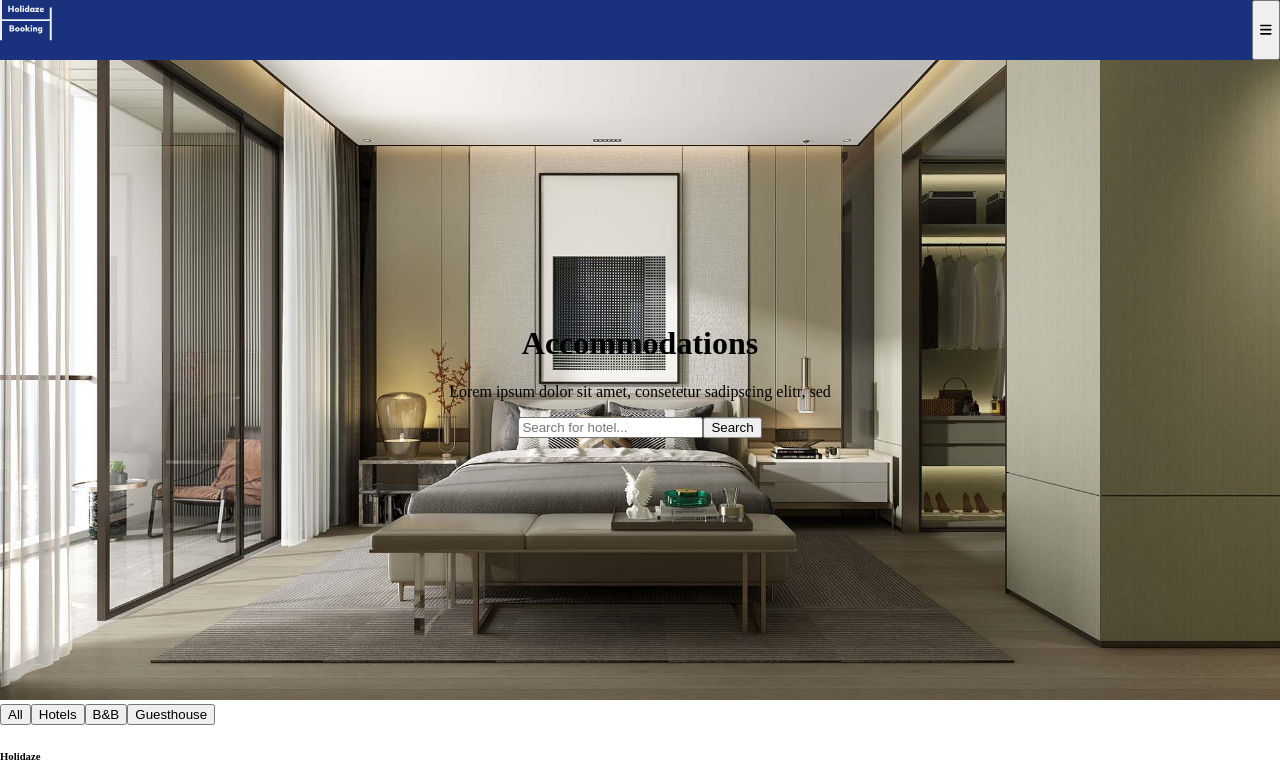
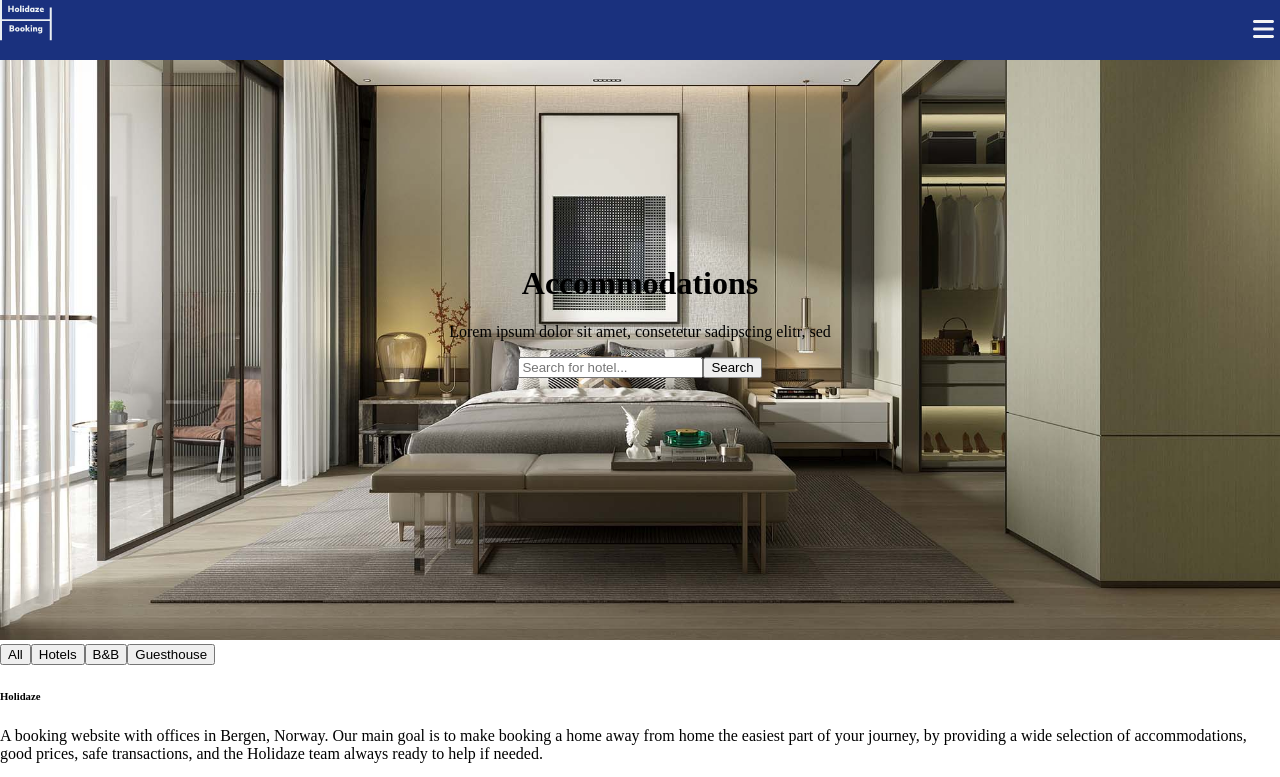
Before and after one commit to Noroff-FEU-Assignments/project-exam-2-EmsCodes, a Next.js app: page /accommodations in a window 1280 px wide. Shown: the top 777 px of the page. Built offline with nearby package versions, Linux system fonts and the light colour scheme.

Commit message:
contact page

```diff
--- a/components/layout/Layout.js
+++ b/components/layout/Layout.js
@@ -37,7 +37,11 @@ function Layout({ children }) {
             />
           </a>
         </Link>
-        <button onClick={menuFunction} aria-label="Open menu">
+        <button
+          onClick={menuFunction}
+          aria-label="Open menu"
+          className={styles.burgerBtn}
+        >
           <FontAwesomeIcon icon={menuBtn} aria-hidden="true" />
         </button>
         <div className={menuState}>
--- a/styles/Home.module.css
+++ b/styles/Home.module.css
@@ -1,7 +1,7 @@
 .wrapper {
   position: relative;
   width: 100vw;
-  height: 92.5vh;
+  height: 100vh;
   background-image: url("../public/images/main-images/home-main-img.jpg");
   background-size: cover;
   background-position: center;
--- a/styles/components/index/HotelNavCards.module.css
+++ b/styles/components/index/HotelNavCards.module.css
@@ -11,6 +11,3 @@
   width: 100%;
   padding: 0;
 }
-
-.listItem {
-}
--- a/styles/components/utils/buttons/Cta.module.css
+++ b/styles/components/utils/buttons/Cta.module.css
@@ -1,6 +1,6 @@
 .btn {
   background: var(--orange);
-  border: none;
+  margin-top: 10px;
   padding: 10px 20px;
   border-radius: 50px;
   margin-bottom: 50px;
--- a/styles/globals.css
+++ b/styles/globals.css
@@ -2,6 +2,8 @@
   --main-blue: #1a317e;
   --orange: #d96c00;
   --text-color: #3e3e3e;
+  --white: #fff;
+  --secondary-white: #f4f4f4;
 }
 
 body {
--- a/styles/layout/Layout.module.css
+++ b/styles/layout/Layout.module.css
@@ -4,12 +4,27 @@
   height: 7.5vh;
   display: flex;
   justify-content: space-between;
+  position: fixed;
+  z-index: 100;
+  width: 100%;
 }
 .hidden {
   display: none;
 }
+.burgerBtn {
+  position: relative;
+  background: none;
+  border: none;
+  color: var(--secondary-white);
+  font-size: 1.5em;
+}
 .displayed {
   display: block;
+  position: absolute;
+  width: 100%;
+  background-color: var(--white);
+  top: 7.5vh;
+  z-index: 10;
 }
 .ul {
   padding: 0;
```
Also changed, not shown: components/utils/forms/LoginForm.js (added, +26 -0 lines), pages/login.js (+29 -0 lines).
